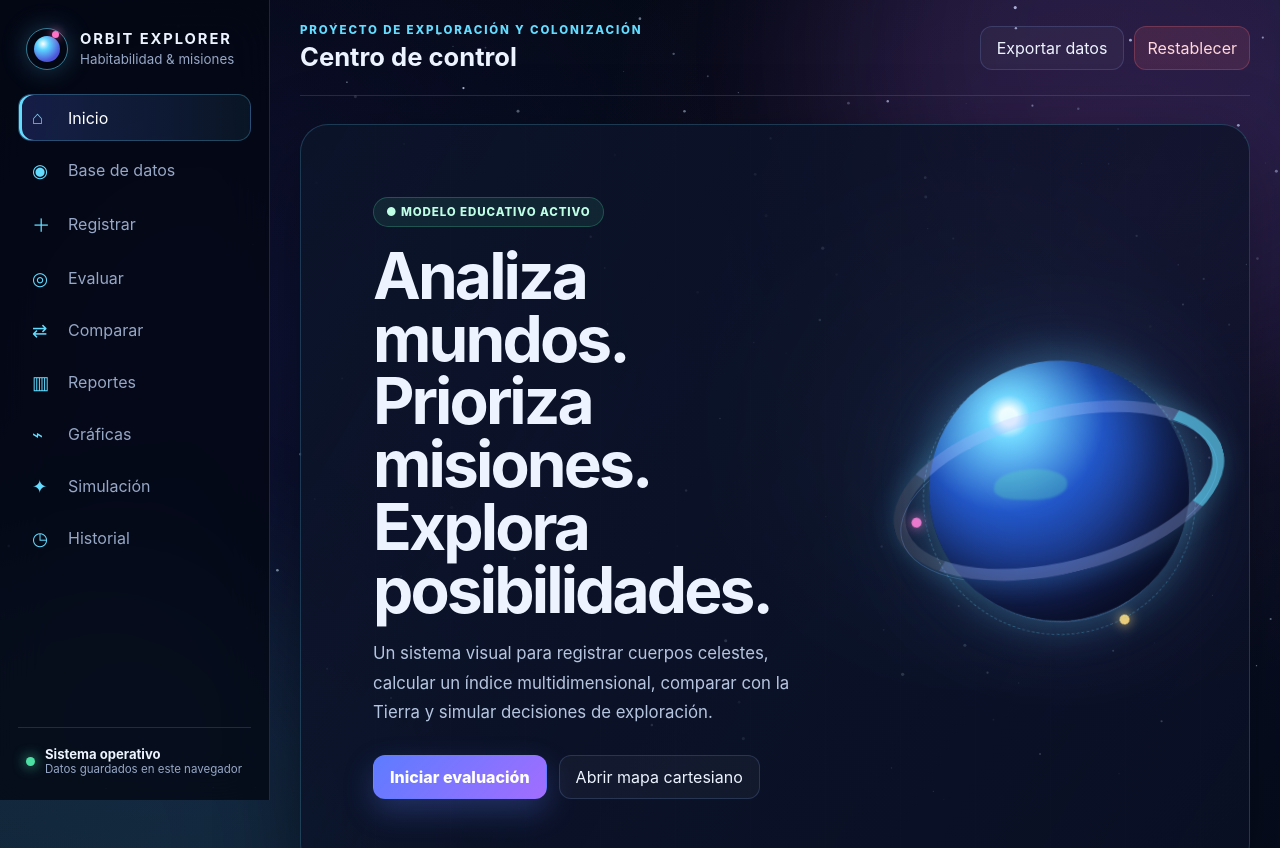
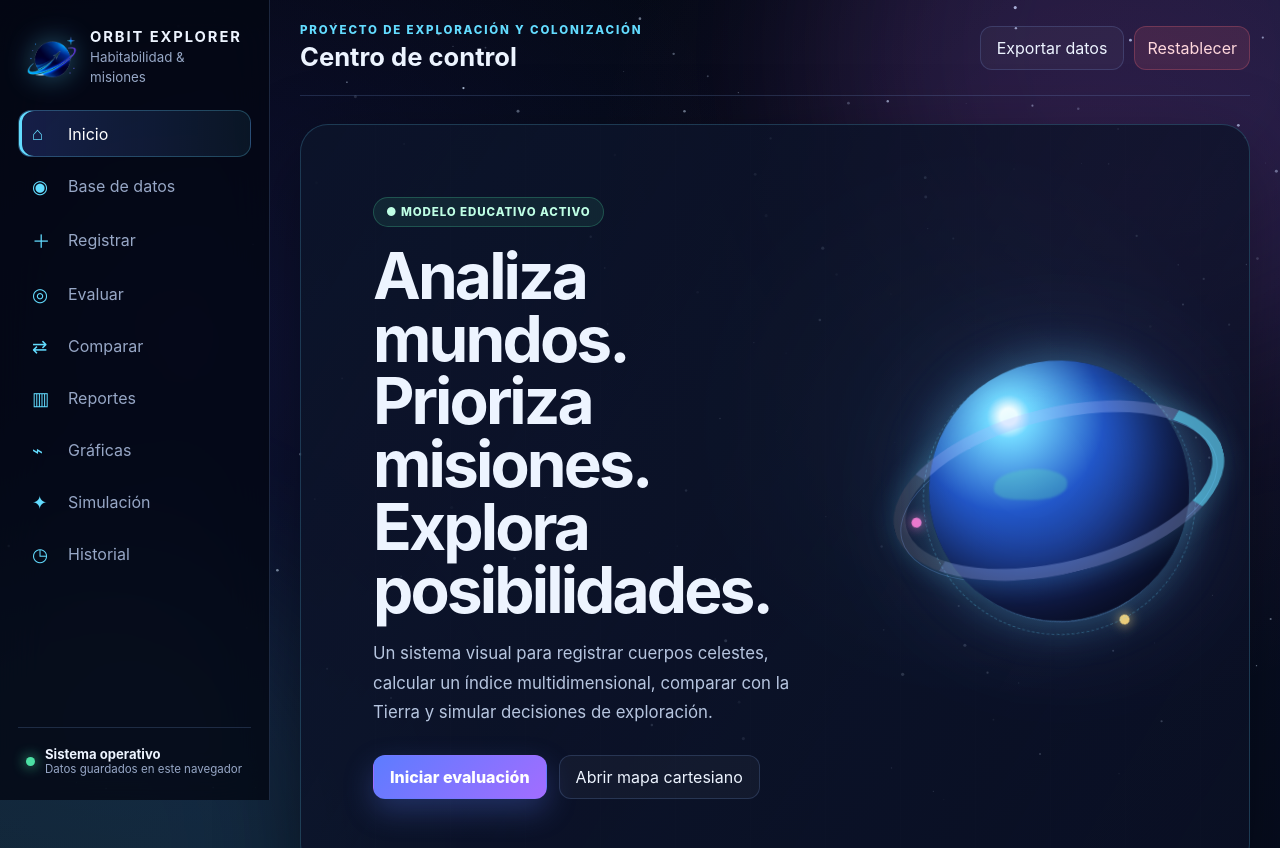
Before and after one commit to Crisalex112/Orbit-Explorer, a website: page index.html in a window 1280 px wide. Shown: the top 848 px of the page. Drawn offline with Linux system fonts and the light colour scheme.

Commit message:
Add files via upload

```diff
--- a/index.html
+++ b/index.html
@@ -15,7 +15,7 @@
   <div class="app-shell">
     <aside class="sidebar" id="sidebar">
       <div class="brand">
-        <div class="brand-orbit" aria-hidden="true"><span></span></div>
+        <img class="brand-logo" src="assets/orbit-explorer-logo.png" alt="" aria-hidden="true">
         <div>
           <strong>ORBIT EXPLORER</strong>
           <small>Habitabilidad & misiones</small>
--- a/styles.css
+++ b/styles.css
@@ -69,6 +69,7 @@ button { cursor: pointer; }
   z-index: 20;
 }
 .brand { display: flex; align-items: center; gap: 12px; padding: 4px 8px 24px; }
+.brand-logo { width: 52px; height: 52px; object-fit: contain; flex: 0 0 auto; filter: drop-shadow(0 0 14px rgba(91, 212, 255, .45)); }
 .brand strong { display: block; letter-spacing: .13em; font-size: .92rem; }
 .brand small { color: var(--muted); }
 .brand-orbit { width: 42px; height: 42px; border: 1px solid rgba(99, 220, 255, .55); border-radius: 50%; position: relative; box-shadow: 0 0 26px rgba(99, 220, 255, .25); }
```
Also changed, not shown: assets/orbit-explorer-logo.png (added).
